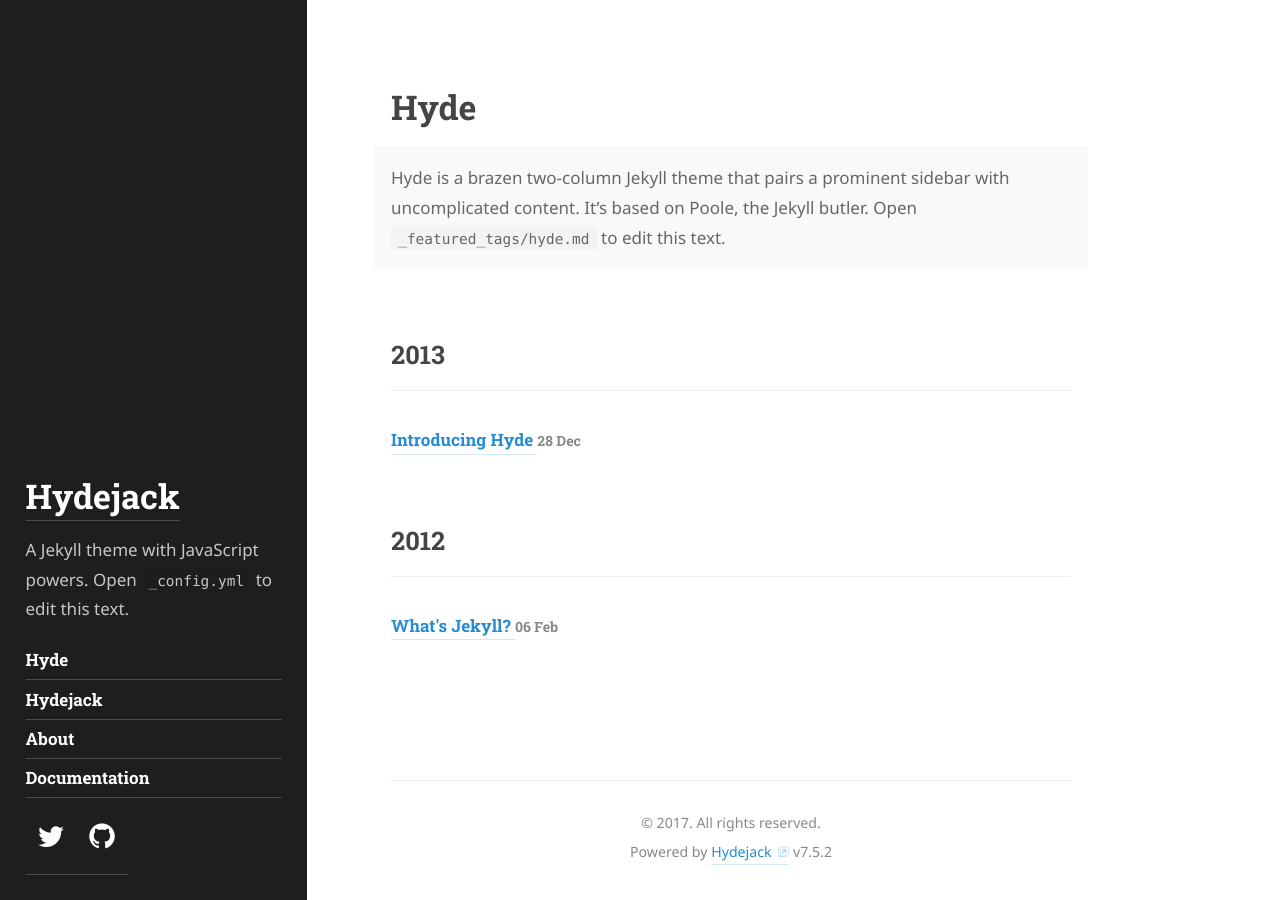
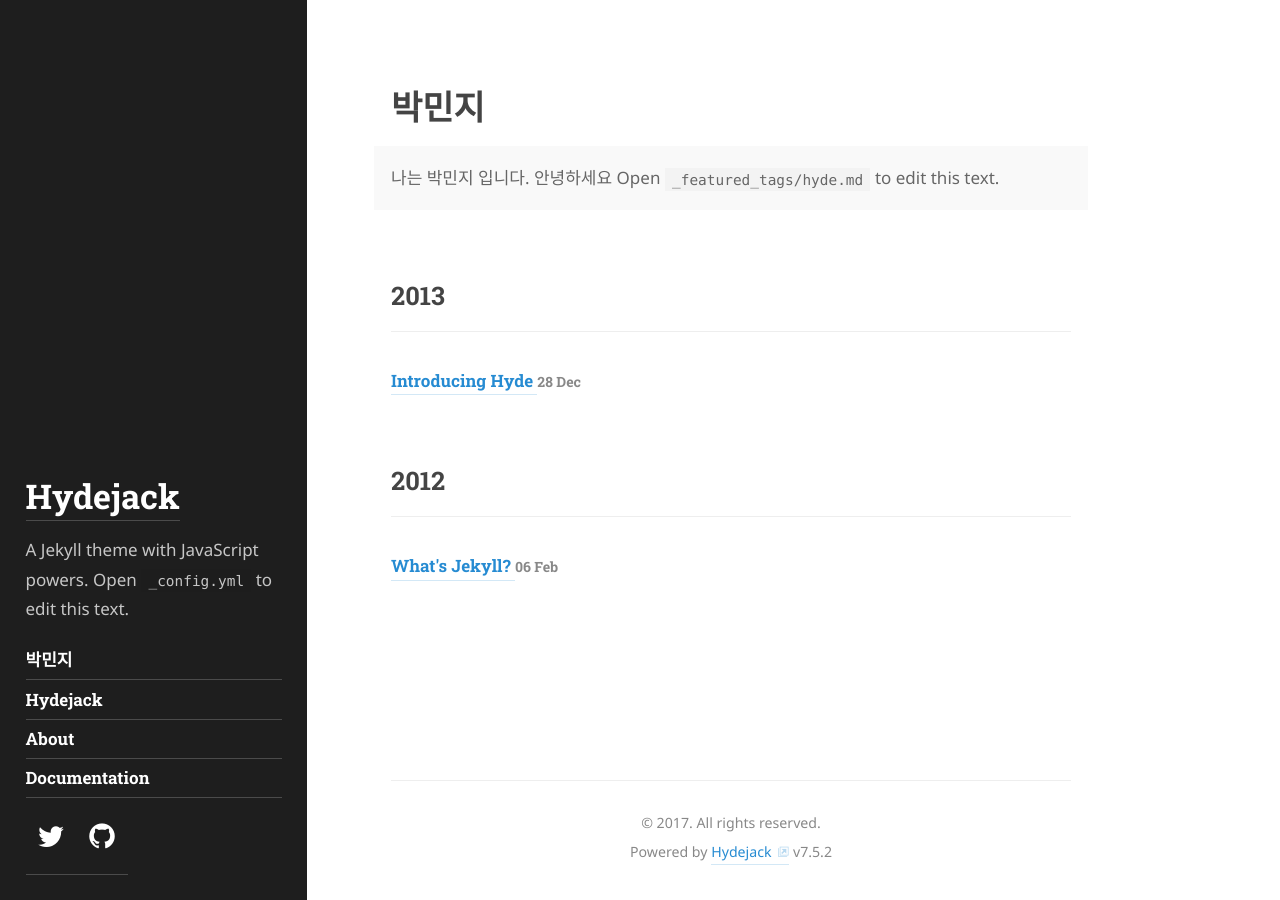
Before and after one commit to qkralswl689/blog, a Jekyll site: the page built from _featured_tags/hyde.md, in a window 1280 px wide. Built offline with Jekyll 4.4.1, drawn with Linux system fonts in a browser that asks for light colours; some web fonts are replaced.

Commit message:
Update hyde.md

```diff
--- a/_featured_tags/hyde.md
+++ b/_featured_tags/hyde.md
@@ -1,12 +1,11 @@
 ---
 layout: list
-title: Hyde
+title: 박민지
 slug: hyde
 menu: true
 order: 1
 description: >
-  Hyde is a brazen two-column Jekyll theme that pairs a prominent sidebar with uncomplicated content.
-  It’s based on Poole, the Jekyll butler.
+  나는 박민지 입니다. 안녕하세요
   Open `_featured_tags/hyde.md` to edit this text.
 accent_color: '#268bd2'
 accent_image:
```
